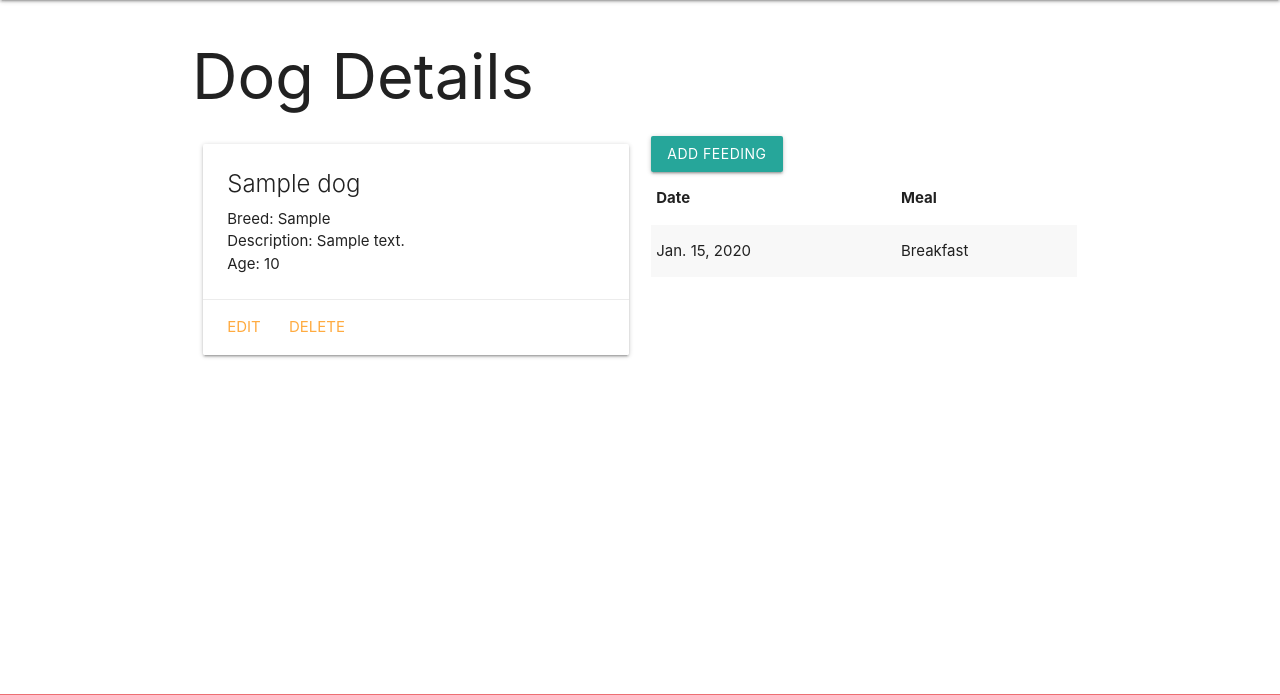
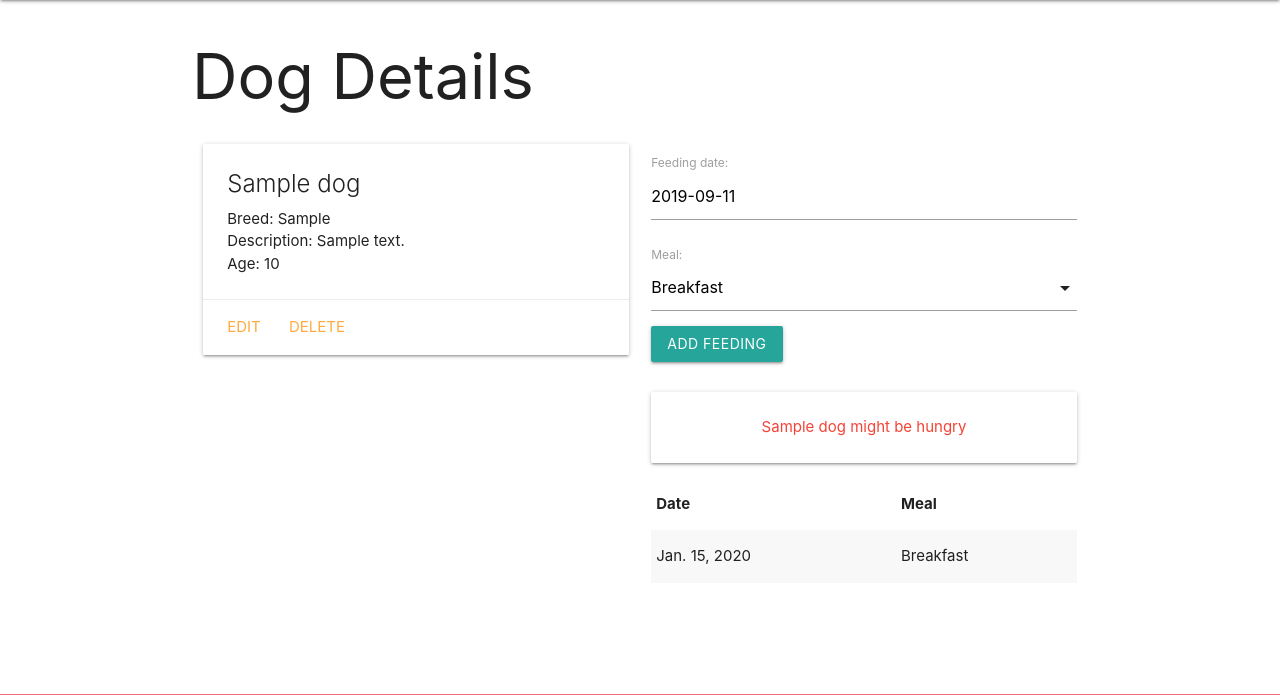
Before and after one commit to nhasley/Dog-Sitter---Python-Django, a Django app: page /dogs/1/ in a window 1280 px wide. Shown: the part 64-759 px from the top of the page. Run offline with Django 3.2, Linux system fonts and the light colour scheme; tables that the repository leaves empty hold one stand-in row (values such as "Sample post").

Commit message:
added a filter to see if dog has been fed or not

```diff
--- a/main_app/models.py
+++ b/main_app/models.py
@@ -1,5 +1,6 @@
 from django.db import models
 from django.urls import reverse
+from datetime import date
 
 MEALS = (
     ('B', 'Breakfast'),
@@ -20,6 +21,9 @@ class Dog(models.Model):
   def get_absolute_url(self):
     return reverse('detail', kwargs={'dog_id': self.id})
 
+  def fed_for_today(self):
+    return self.feeding_set.filter(date=date.today()).count() >= len(MEALS)
+
 class Feeding(models.Model):
   date = models.DateField('feeding date')
   meal = models.CharField(
@@ -29,4 +33,4 @@ class Feeding(models.Model):
   )
   dog = models.ForeignKey(Dog, on_delete=models.CASCADE)
   def __str__(self):
-    return f"{self.get_meal_display()} on {self.date}"
+    return f'{self.get_meal_display()} on {self.date}'
--- a/main_app/templates/dogs/detail.html
+++ b/main_app/templates/dogs/detail.html
@@ -28,6 +28,12 @@
             {{ feeding_form.as_p }}
             <input type="submit" class="btn" value="Add Feeding">
         </form>
+        <br>
+        {% if dog.fed_for_today %}
+            <div class="card-panel teal-text center-align">{{dog.name}} has been fed all meals for today</div>
+        {% else %}
+            <div class="card-panel red-text center-align">{{dog.name}} might be hungry</div>
+        {% endif %}
         <table class="striped">
             <thead>
                 <tr><th>Date</th><th>Meal</th></tr>
--- a/main_app/views.py
+++ b/main_app/views.py
@@ -14,7 +14,9 @@ def dogs_index(request):
 def dogs_detail(request, dog_id):
   dog = Dog.objects.get(id=dog_id)
   feeding_form = FeedingForm()
-  return render(request, 'dogs/detail.html', { 'dog': dog })
+  return render(request, 'dogs/detail.html', {
+    'dog': dog, 'feeding_form': feeding_form
+  })
 def add_feeding(request, dog_id):
   form = FeedingForm(request.POST)
   if form.is_valid():
```
